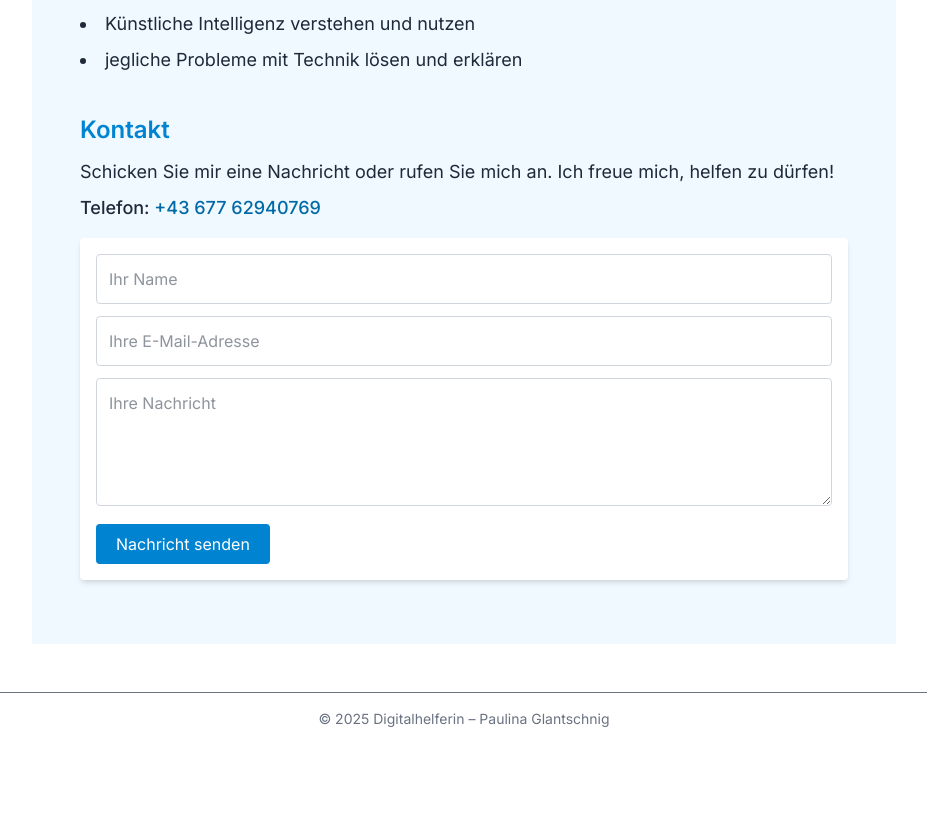
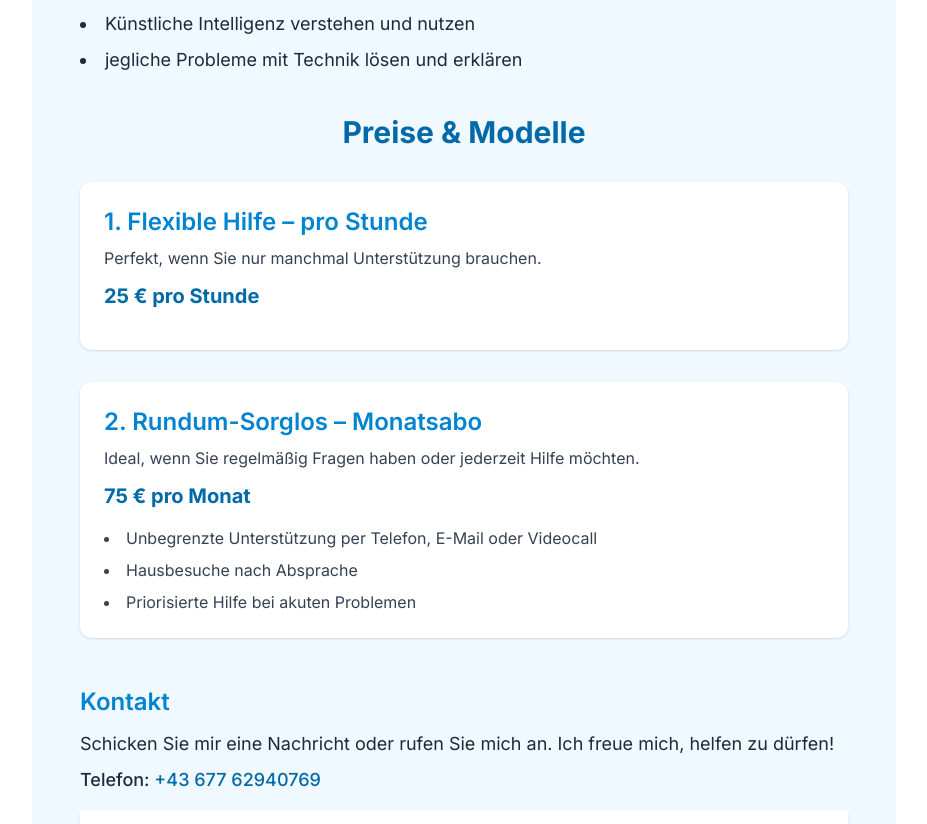
Before and after one commit to paulinaglantschnig/digital-hilfe, a Next.js app: page / in a window 1280 px wide. Shown: the part 686-1510 px from the top of the page, without its empty margins (176-1103 px from the left). Before the commit the page ends 1439 px from the top, so only its background shows below. Built offline with nearby package versions, Linux system fonts and the light colour scheme.

Commit message:
added prices

```diff
--- a/src/app/page.tsx
+++ b/src/app/page.tsx
@@ -34,6 +34,37 @@ export default function HomePage() {
             <li>jegliche Probleme mit Technik lösen und erklären</li>
           </ul>
         </section>
+
+        <section className="mb-12">
+  <h2 className="text-3xl font-bold text-center text-sky-700 mb-8">Preise & Modelle</h2>
+
+  <div className="space-y-8">
+    {/* Stundenmodell */}
+    <div className="bg-white rounded-xl shadow p-6">
+      <h3 className="text-2xl font-semibold text-sky-600 mb-2">1. Flexible Hilfe – pro Stunde</h3>
+      <p className="text-gray-700 mb-3">
+        Perfekt, wenn Sie nur manchmal Unterstützung brauchen.
+      </p>
+      <p className="text-xl font-bold text-sky-700 mb-4">25 € pro Stunde</p>
+    </div>
+
+    {/* Monatsabo */}
+    <div className="bg-white rounded-xl shadow p-6">
+      <h3 className="text-2xl font-semibold text-sky-600 mb-2">2. Rundum-Sorglos – Monatsabo</h3>
+      <p className="text-gray-700 mb-3">
+        Ideal, wenn Sie regelmäßig Fragen haben oder jederzeit Hilfe möchten.
+      </p>
+      <p className="text-xl font-bold text-sky-700 mb-4">75 € pro Monat</p>
+      <ul className="list-disc list-inside space-y-2 text-gray-700">
+        <li>Unbegrenzte Unterstützung per Telefon, E-Mail oder Videocall</li>
+        <li>Hausbesuche nach Absprache</li>
+        <li>Priorisierte Hilfe bei akuten Problemen</li>
+      </ul>
+    </div>
+  </div>
+</section>
+
+
 
         <section id="kontakt" className="mb-10">
   <h2 className="text-2xl font-semibold mb-3 text-sky-600">Kontakt</h2>
```
